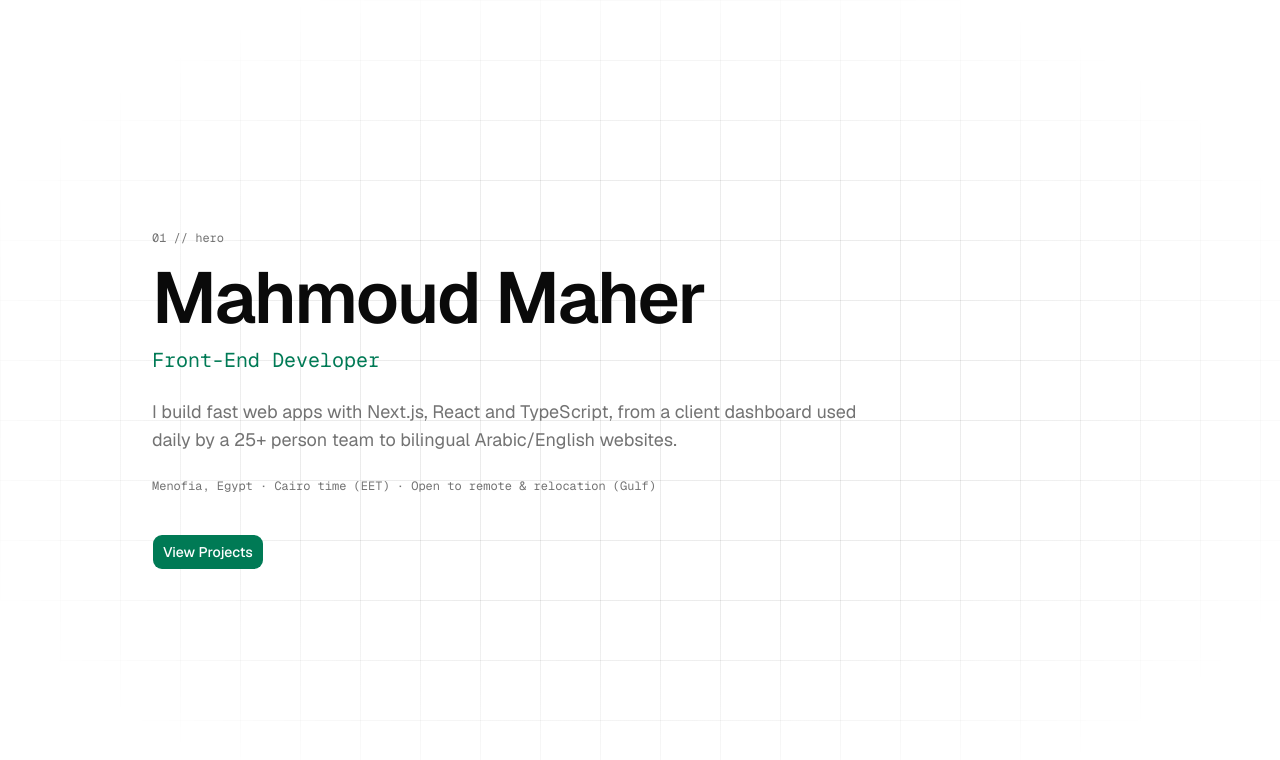
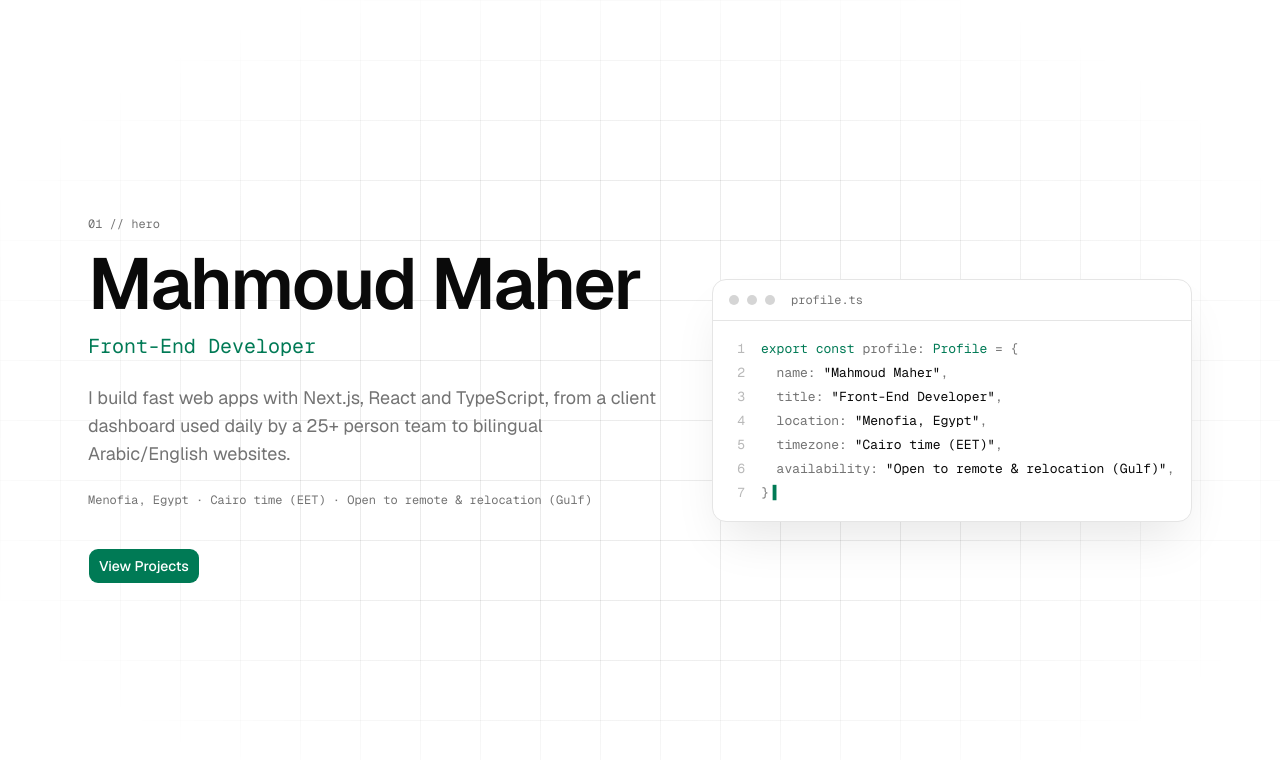
Before and after one commit to mahmoudmaherofficial/portfolio, a Next.js app: page / in a window 1280 px wide. Shown: the top 760 px of the page. Built offline with nearby package versions, Linux system fonts and the light colour scheme.

Commit message:
feat: add profile code card to hero on large screens

```diff
--- a/src/components/sections/Hero.tsx
+++ b/src/components/sections/Hero.tsx
@@ -1,10 +1,15 @@
 import { HeroGrid } from "@/components/HeroGrid"
+import { HeroCodeCard } from "@/components/sections/HeroCodeCard"
 import { buttonVariants } from "@/components/ui/button"
 import { profile } from "@/content/profile"
 import { publicFileExists } from "@/lib/public-file"
 
 export function Hero() {
-  const metaLine = [profile.location, profile.timezone, profile.availability].join(" · ")
+  const metaLine = [
+    profile.location,
+    profile.timezone,
+    profile.availability,
+  ].join(" · ")
   const hasCv = publicFileExists(profile.cvPath)
 
   return (
@@ -12,24 +17,32 @@ export function Hero() {
       id="hero"
       className="relative isolate flex min-h-svh items-center overflow-hidden"
     >
-      <div aria-hidden="true" className="hero-grid absolute inset-0 -z-10" />
+      <div aria-hidden="true" className="absolute inset-0 -z-10 hero-grid" />
       <HeroGrid />
 
-      <div className="mx-auto w-full max-w-5xl px-4 py-24 sm:px-6">
-        <p aria-hidden="true" className="font-mono text-xs text-muted-foreground">
+      <div className="mx-auto grid w-full max-w-6xl items-center gap-12 px-4 py-24 sm:px-6 lg:grid-cols-[minmax(0,1fr)_minmax(0,30rem)]">
+        <div>
+          <p
+            aria-hidden="true"
+            className="font-mono text-xs text-muted-foreground"
+          >
             01 // hero
           </p>
 
-        <h1 className="mt-4 text-4xl font-semibold tracking-tight sm:text-6xl lg:text-7xl">
+          <h1 className="mt-4 text-4xl font-semibold tracking-tight sm:text-6xl lg:text-5xl xl:text-7xl">
             {profile.name}
           </h1>
-        <p className="mt-3 font-mono text-lg text-primary sm:text-xl">{profile.title}</p>
+          <p className="mt-3 font-mono text-lg text-primary sm:text-xl">
+            {profile.title}
+          </p>
 
           <p className="mt-6 max-w-[60ch] text-base text-muted-foreground sm:text-lg">
             {profile.bio}
           </p>
 
-        <p className="mt-6 font-mono text-xs text-muted-foreground">{metaLine}</p>
+          <p className="mt-6 font-mono text-xs text-muted-foreground">
+            {metaLine}
+          </p>
 
           <div className="mt-10 flex flex-wrap gap-3">
             <a href="#projects" className={buttonVariants({ size: "lg" })}>
@@ -46,6 +59,9 @@ export function Hero() {
             )}
           </div>
         </div>
+
+        <HeroCodeCard className="hidden lg:block" />
+      </div>
     </section>
   )
 }
--- /dev/null
+++ b/src/components/sections/HeroCodeCard.tsx
@@ -0,0 +1,59 @@
+import { profile } from "@/content/profile"
+import { profileCodeLines, type CodeTokenKind } from "@/lib/profile-code"
+import { cn } from "@/lib/utils"
+
+const TOKEN_CLASS: Record<CodeTokenKind, string> = {
+  keyword: "text-primary",
+  type: "text-primary",
+  key: "text-muted-foreground",
+  string: "text-foreground",
+  plain: "text-muted-foreground",
+}
+
+/**
+ * Decorative code view of the profile. Hidden from assistive tech because
+ * every value is already in the hero as real text.
+ */
+export function HeroCodeCard({ className }: { className?: string }) {
+  const lines = profileCodeLines(profile)
+
+  return (
+    <div
+      aria-hidden="true"
+      className={cn(
+        "overflow-hidden rounded-xl border bg-card text-card-foreground shadow-2xl shadow-black/10 dark:shadow-black/40",
+        className
+      )}
+    >
+      <div className="flex items-center gap-2 border-b px-4 py-3">
+        <span className="size-2.5 rounded-full bg-muted-foreground/30" />
+        <span className="size-2.5 rounded-full bg-muted-foreground/30" />
+        <span className="size-2.5 rounded-full bg-muted-foreground/30" />
+        <span className="ml-2 font-mono text-xs text-muted-foreground">
+          profile.ts
+        </span>
+      </div>
+      <pre className="overflow-x-auto p-4 font-mono text-[13px] leading-6">
+        <code>
+          {lines.map((line, i) => (
+            <span key={i} className="block">
+              <span className="mr-4 inline-block w-4 text-right text-muted-foreground/50 select-none">
+                {i + 1}
+              </span>
+              {line.map((token, j) => (
+                <span key={j} className={TOKEN_CLASS[token.kind]}>
+                  {token.text}
+                </span>
+              ))}
+              {i === lines.length - 1 && (
+                <span className="ml-1 text-primary motion-safe:animate-pulse">
+                  ▍
+                </span>
+              )}
+            </span>
+          ))}
+        </code>
+      </pre>
+    </div>
+  )
+}
--- /dev/null
+++ b/src/lib/profile-code.ts
@@ -0,0 +1,37 @@
+import type { Profile } from "@/lib/types"
+
+export type CodeTokenKind = "keyword" | "type" | "key" | "string" | "plain"
+export type CodeToken = { kind: CodeTokenKind; text: string }
+export type CodeLine = CodeToken[]
+
+/** Fields shown in the hero's code card, in source order. */
+const FIELDS = [
+  "name",
+  "title",
+  "location",
+  "timezone",
+  "availability",
+] as const
+
+/**
+ * Renders the profile as syntax-tagged lines that mirror `src/content/profile.ts`,
+ * so the hero's code card always shows the real values.
+ */
+export function profileCodeLines(profile: Profile): CodeLine[] {
+  const open: CodeLine = [
+    { kind: "keyword", text: "export" },
+    { kind: "plain", text: " " },
+    { kind: "keyword", text: "const" },
+    { kind: "plain", text: " profile: " },
+    { kind: "type", text: "Profile" },
+    { kind: "plain", text: " = {" },
+  ]
+  const fields = FIELDS.map((key): CodeLine => [
+    { kind: "plain", text: "  " },
+    { kind: "key", text: key },
+    { kind: "plain", text: ": " },
+    { kind: "string", text: JSON.stringify(profile[key]) },
+    { kind: "plain", text: "," },
+  ])
+  return [open, ...fields, [{ kind: "plain", text: "}" }]]
+}
```
Also changed, not shown: 1 other file (tests, documents, lock files or other folders). Lines whose indentation alone changed are shown as unchanged.
